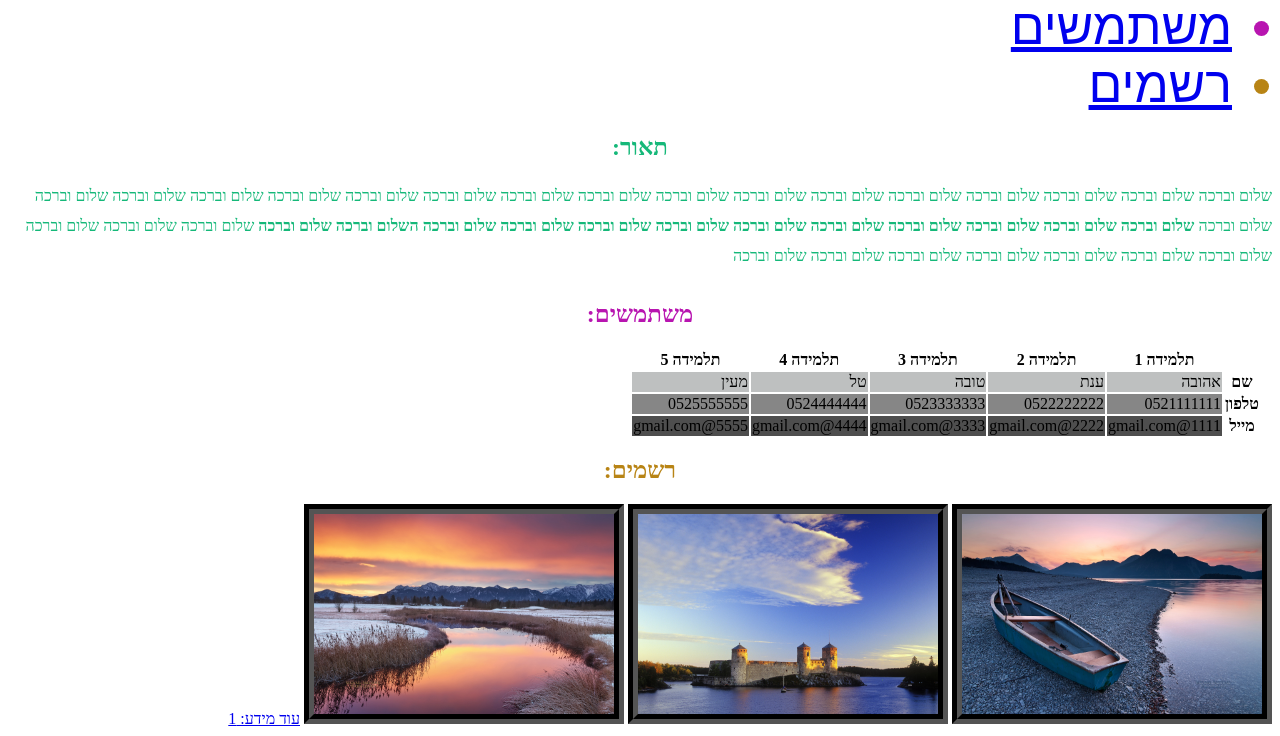
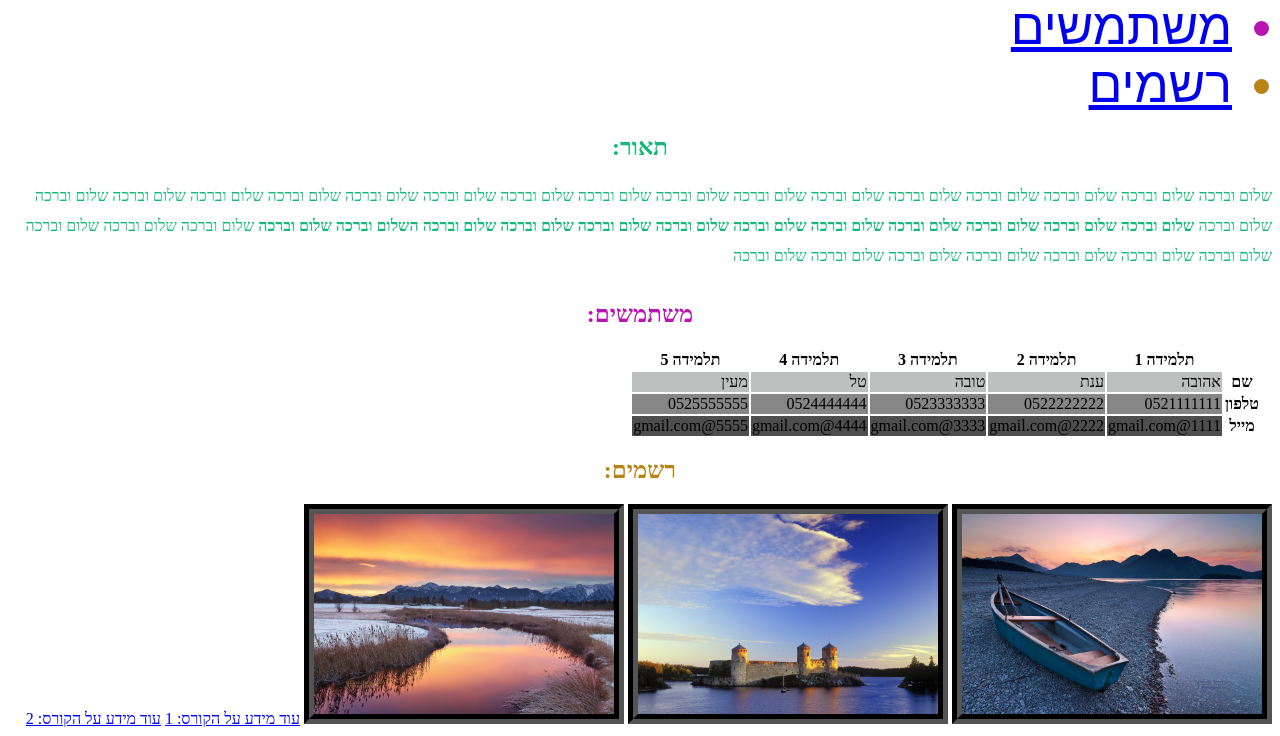
Before and after one commit to sarairyam/sarairyam.github.io, a plain HTML site: page index.html in a window 1280 px wide. Shown: the part 714-1450 px from the top of the page. Drawn offline with Linux system fonts and the light colour scheme.

Commit message:
Update index.html

```diff
--- a/index.html
+++ b/index.html
@@ -118,7 +118,8 @@
     <img class="img" src="boat-on-the-beach.jpg" >
     <img class="img" src="Towers.jpg" >
      <img class="img" src="red-sky.jpg" >
-     <a href="https://he.wikipedia.org/wiki/%D7%94%D7%AA%D7%A2%D7%9E%D7%9C%D7%95%D7%AA">עוד מידע: 1</a>
+     <a href="https://he.wikipedia.org/wiki/%D7%94%D7%AA%D7%A2%D7%9E%D7%9C%D7%95%D7%AA">עוד מידע על הקורס: 1</a>
+        <a href="https://he.wikipedia.org/wiki/%D7%A1%D7%A4%D7%95%D7%A8%D7%98">עוד מידע על הקורס: 2</a>
 
 
     </body>
```
